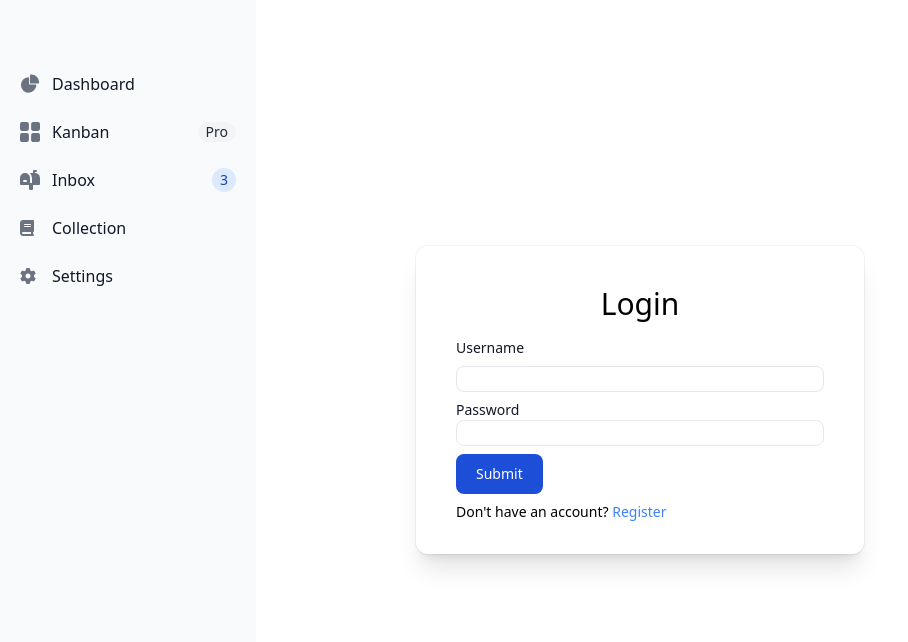
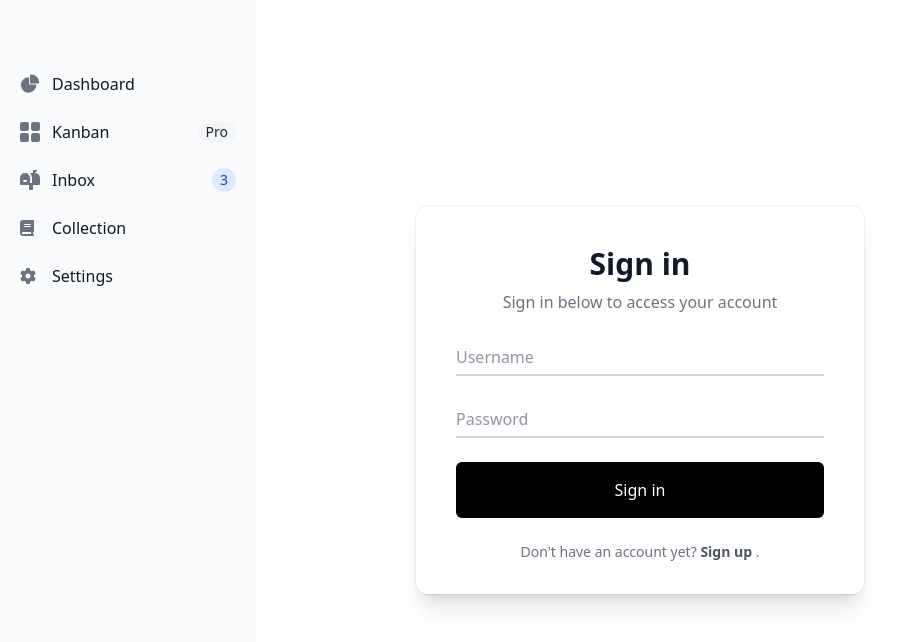
Before and after one commit to ftaskoski/ReadEase, a Vue app: page /login in a window 1280 px wide. Shown: the top 642 px of the page, without its empty margins (0-908 px from the left). Built offline with nearby package versions, Linux system fonts and the light colour scheme.

Commit message:
login ui update

```diff
--- a/src/views/Login.vue
+++ b/src/views/Login.vue
@@ -1,29 +1,35 @@
 <template>
+  <Card>
+      <div class="w-full">
+          <div class="text-center">
+              <h1 class="text-3xl font-semibold text-gray-900">Sign in</h1>
+              <p class="mt-2 text-gray-500">Sign in below to access your account</p>
+          </div>
+          <div class="mt-5">
+              <form @submit.prevent="login" >
+                  <div class="relative mt-6 ">
+                      <input v-model="loginUsername" id="email" placeholder="Username"  class="peer mt-1 w-full border-b-2 border-gray-300 px-0 py-1 placeholder:text-transparent focus:border-gray-500 focus:outline-none" autocomplete="NA" />
+                      <label for="email" class="pointer-events-none absolute top-0 left-0 origin-left -translate-y-1/2 transform text-sm text-gray-800 opacity-75 transition-all duration-100 ease-in-out peer-placeholder-shown:top-1/2 peer-placeholder-shown:text-base peer-placeholder-shown:text-gray-500 peer-focus:top-0 peer-focus:pl-0 peer-focus:text-sm peer-focus:text-gray-800">Username</label>
+                  </div>
+                  <div class="relative mt-6">
+                      <input v-model="loginPassword" type="password" name="password" id="password" placeholder="Password" class="peer peer mt-1 w-full border-b-2 border-gray-300 px-0 py-1 placeholder:text-transparent focus:border-gray-500 focus:outline-none" />
+                      <label for="password" class="pointer-events-none absolute top-0 left-0 origin-left -translate-y-1/2 transform text-sm text-gray-800 opacity-75 transition-all duration-100 ease-in-out peer-placeholder-shown:top-1/2 peer-placeholder-shown:text-base peer-placeholder-shown:text-gray-500 peer-focus:top-0 peer-focus:pl-0 peer-focus:text-sm peer-focus:text-gray-800">Password</label>
+                  </div>
+                  <div class="my-6">
+                      <button type="submit" class="w-full rounded-md bg-black px-3 py-4 text-white focus:bg-gray-600 focus:outline-none">Sign in</button>
+                  </div>
+                  <p class="text-center text-sm text-gray-500">Don&#x27;t have an account yet?
+                      <RouterLink to="/register"
+                          class="font-semibold text-gray-600 hover:underline focus:text-gray-800 focus:outline-none">Sign
+                          up
+                      </RouterLink>.
+                  </p>
+              </form>
+          </div>
+      </div>
+    </Card>
+    </template>
 
-
-
-<Card>
-
-<h1 class="text-3xl  mb-4 flex justify-center items-center ">Login</h1>
-<form @submit.prevent="login">
-
-  <label class="block mb-2 text-sm font-medium text-gray-900" for="username">Username</label>
-  <input class="rounded-lg border-gray-200 border  w-full focus:border-blue-500  focus:outline-none  " type="text" v-model="loginUsername" name="username" id="username" required>
-
-  <label class="block  text-sm font-medium text-gray-900 mt-2" for="password">Password</label>
-  <input class="rounded-lg border-gray-200 border  w-full focus:border-blue-500  focus:outline-none  xcv" type="password" v-model="loginPassword" name="password" id="password" required>
-
-  <button class="text-white bg-blue-700 hover:bg-blue-800 focus:ring-4 focus:outline-none focus:ring-blue-300 font-medium rounded-lg text-sm w-full sm:w-auto px-5 py-2.5 text-center mt-2" type="submit">Submit</button>
-
-
-
-  <p v-if="Incorrect" class="text-red-500 mt-2">Incorrect Username or Password</p>
-  <span class="text-sm mt-2 block">Don't have an account? <RouterLink to="/register"><span class="text-blue-500 hover:text-blue-700 hover:underline">Register</span></RouterLink></span>
-</form>
-</Card>
-
-
-</template>
 
   <script setup lang="ts">
   import { ref,onMounted } from "vue";
```
Lines whose indentation alone changed are shown as unchanged.
